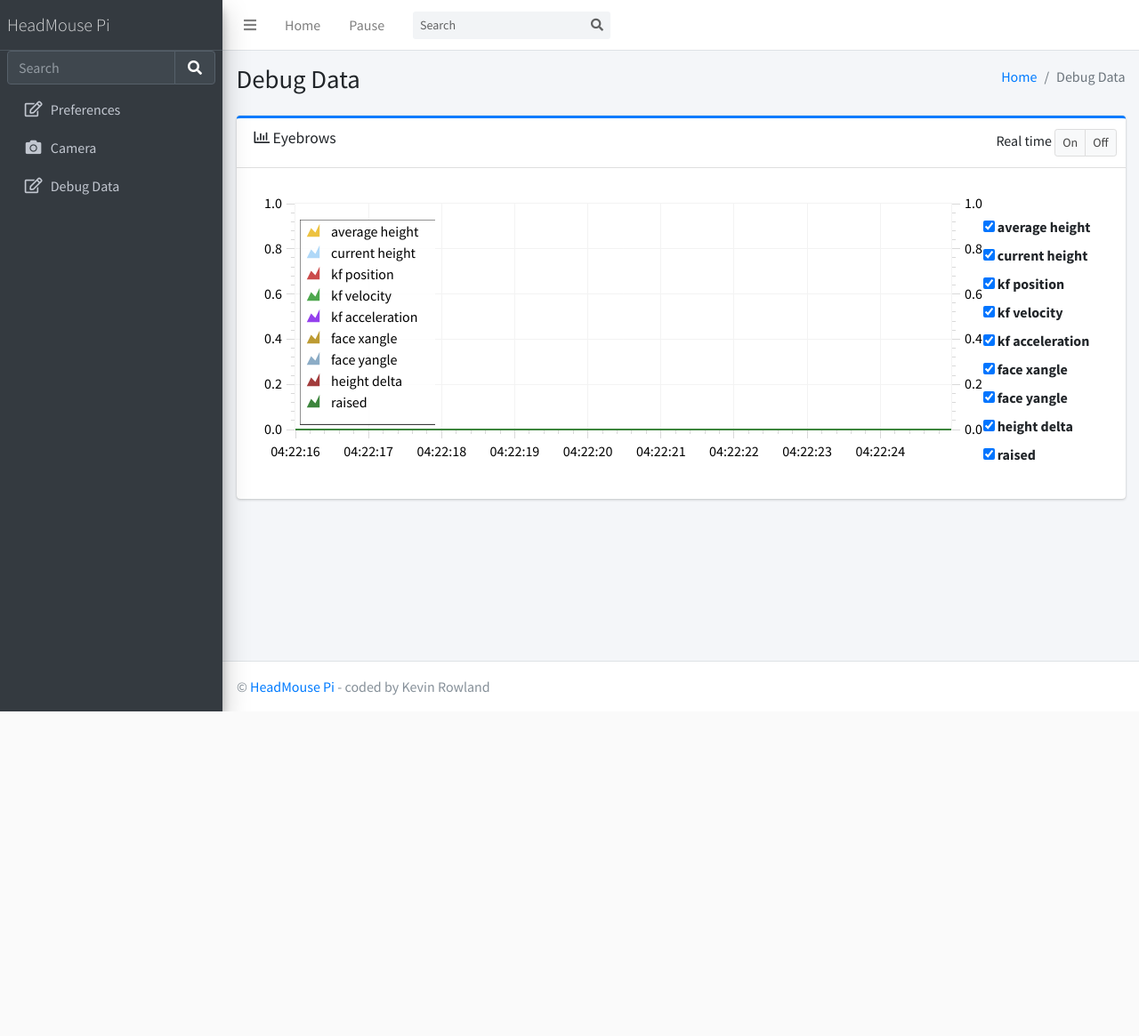
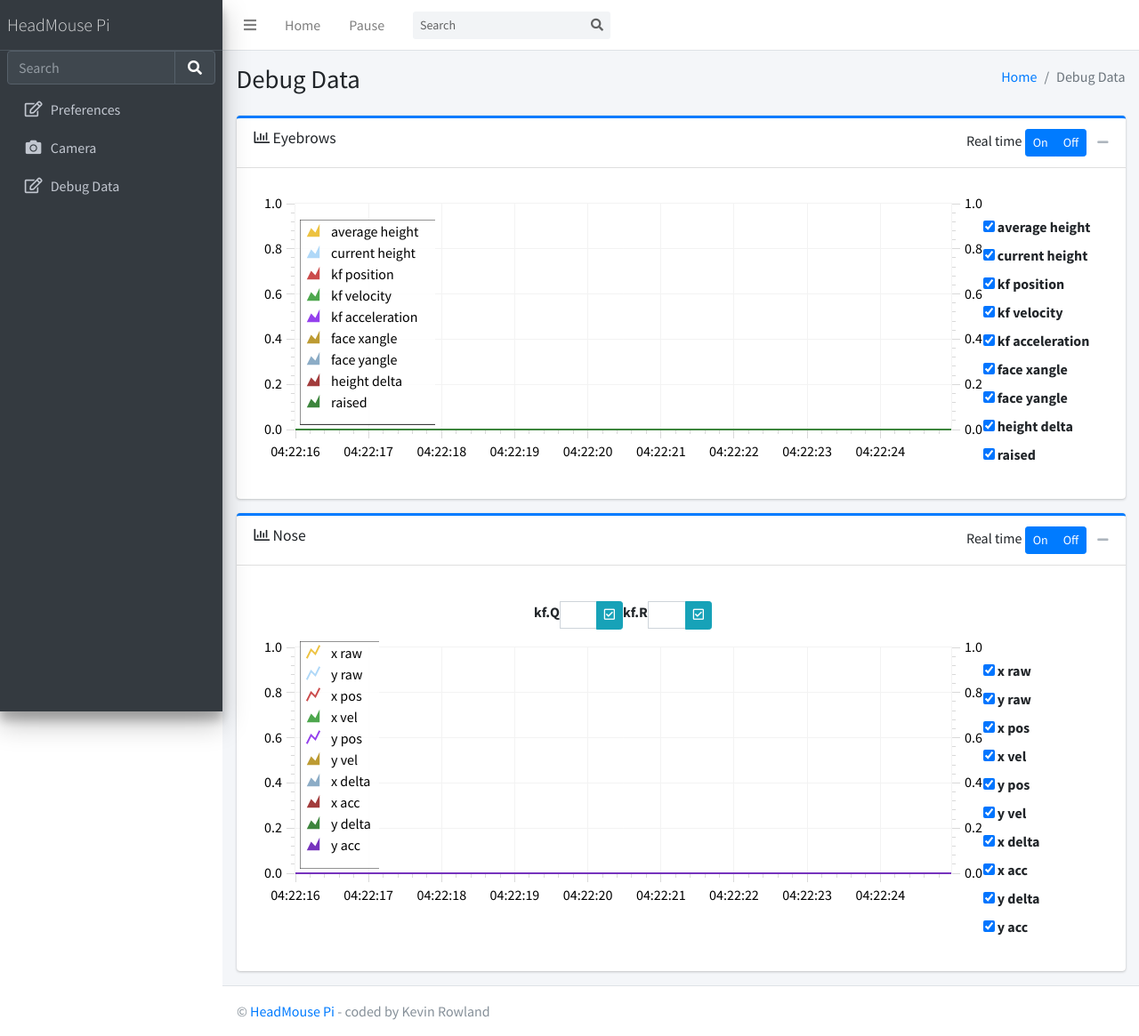
Before and after one commit to doudulac/HeadMouse-Pi, a Flask app: template webapp/home/templates/debug-data-graph.html in a window 1280 px wide. Shown: the whole page at 89% size. Before the commit the page ends 800 px from the top, so only its background shows below. Run offline with Flask 2, Linux system fonts and the light colour scheme; the template is opened without the code that fills it, so the values that code supplies are empty; parts of the project's set-up code (start-up, migrations or seed data) failed here and were passed over; some libraries are stand-ins or nearby versions.

Commit message:
add nose data chart
add webserver obj to face features
allow kf noise params to be modified
sync data emit with real time toggle
tweak brow raise detect params
update kalman filter on nose data

```diff
--- a/webapp/base/static/assets/js/pages/debug-data-graph.js
+++ b/webapp/base/static/assets/js/pages/debug-data-graph.js
@@ -11,9 +11,21 @@
     var dif_buf = [];
     var up_buf = [];
     var updateInterval = 30;   // ms
-    var realtime       = 'on'; //If == to on then fetch data every x seconds. else stop fetching
+    var realtime_brow       = 'off'; //If == to on then fetch data every x seconds. else stop fetching
 
-    var datasets = {
+    var xraw_buf = [];
+    var yraw_buf = [];
+    var xpos_buf = [];
+    var xvel_buf = [];
+    var ypos_buf = [];
+    var yvel_buf = [];
+    var xdelt_buf = [];
+    var xacc_buf = [];
+    var ydelt_buf = [];
+    var yacc_buf = [];
+    var realtime_nose       = 'off'; //If == to on then fetch data every x seconds. else stop fetching
+
+    var brow_dataset = {
         "average height": {
             xaxis: 1, yaxis: 1,
             label: "average height",
@@ -50,7 +62,7 @@
             data: fcy_buf,
         },
         "height delta": {
-            xaxis: 1, yaxis: 1,
+            xaxis: 1, yaxis: 2,
             label: "height delta",
             data: dif_buf,
         },
@@ -62,27 +74,88 @@
 
     };
 
+    var nose_dataset = {
+        "x raw": {
+            xaxis: 1, yaxis: 1,
+            label: "x raw",
+            lines: { fill: false },
+            data: xraw_buf,
+        },
+        "y raw": {
+            xaxis: 1, yaxis: 1,
+            label: "y raw",
+            lines: { fill: false },
+            data: yraw_buf,
+        },
+        "x pos": {
+            xaxis: 1, yaxis: 1,
+            label: "x pos",
+            lines: { fill: false },
+            data: xpos_buf,
+        },
+        "x vel": {
+            xaxis: 1, yaxis: 2,
+            label: "x vel",
+            data: xvel_buf,
+        },
+        "y pos": {
+            xaxis: 1, yaxis: 1,
+            label: "y pos",
+            lines: { fill: false },
+            data: ypos_buf,
+        },
+        "y vel": {
+            xaxis: 1, yaxis: 2,
+            label: "y vel",
+            data: yvel_buf,
+        },
+        "x delta": {
+            xaxis: 1, yaxis: 2,
+            label: "x delta",
+            data: xdelt_buf,
+        },
+        "x acc": {
+            xaxis: 1, yaxis: 2,
+            label: "x acc",
+            data: xacc_buf,
+        },
+        "y delta": {
+            xaxis: 1, yaxis: 2,
+            label: "y delta",
+            data: ydelt_buf,
+        },
+        "y acc": {
+            xaxis: 1, yaxis: 2,
+            label: "y acc",
+            data: yacc_buf,
+        },
+    };
+
+    var browSeriesContainer = $("#brow-series");
+    var noseSeriesContainer = $("#nose-series");
     var now = (new Date()).getTime();
-    $.each(datasets, function(key, val) {
+    var i = 0;
+    $.each(brow_dataset, function(key, val) {
         initData(now, val.data);
-    });
-
-    var i = 0;
-    $.each(datasets, function(key, val) {
         val.color = i;
         ++i;
+        browSeriesContainer.append("<br/><input type='checkbox' name='" + key +
+            "' checked='checked' id='id" + key + "'></input>" +
+            "&nbsp;<label for='id" + key + "'>"
+            + val.label + "</label>");
     });
-
-    // insert checkboxes
-    var choiceContainer = $("#choices");
-    $.each(datasets, function(key, val) {
-        choiceContainer.append("<br/><input type='checkbox' name='" + key +
+    i = 0;
+    $.each(nose_dataset, function(key, val) {
+        initData(now, val.data);
+        val.color = i;
+        ++i;
+        noseSeriesContainer.append("<br/><input type='checkbox' name='" + key +
             "' checked='checked' id='id" + key + "'></input>" +
             "&nbsp;<label for='id" + key + "'>"
             + val.label + "</label>");
     });
 
-    var eyebrow_plot = $.plot('#eyebrow', getData(),
+    var brow_plot = $.plot('#brow-chart', getBrowData(),
     {
         legend: {
             show: true,
@@ -111,24 +184,74 @@
         }],
     });
 
-    function getData() {
+    var nose_plot = $.plot('#nose-chart', getNoseData(),
+    {
+        legend: {
+            show: true,
+            position: "sw",
+        },
+        grid: {
+            borderColor: '#f3f3f3',
+            borderWidth: 1,
+            tickColor: '#f3f3f3',
+        },
+        series: {
+            color: '#3c8dbc',
+            lines: {
+                lineWidth: 2,
+                show: true,
+                fill: true,
+            },
+        },
+        yaxes: [{min: 0, max: 50,}, {position: "right"}],
+        xaxes: [{
+            mode: "time",
+            timeBase: "milliseconds",
+            timeformat: "%I:%M:%S",
+            timezone: "browser",
+            show: true,
+        }],
+    });
+
+    function getBrowData() {
         var data = [];
-        choiceContainer.find("input:checked").each(function () {
+        browSeriesContainer.find("input:checked").each(function () {
             var key = $(this).attr("name");
-            if (key && datasets[key]) {
-                data.push(datasets[key]);
+            if (key && brow_dataset[key]) {
+                data.push(brow_dataset[key]);
             }
         });
         return data;
     }
 
-    function update() {
-        eyebrow_plot.setData(getData());
-        eyebrow_plot.setupGrid(true);
-        eyebrow_plot.draw();
+    function getNoseData() {
+        var data = [];
+        noseSeriesContainer.find("input:checked").each(function () {
+            var key = $(this).attr("name");
+            if (key && nose_dataset[key]) {
+                data.push(nose_dataset[key]);
+            }
+        });
+        return data;
+    }
 
-        if (realtime === 'on') {
-          setTimeout(update, 30);
+    function update_brow() {
+        brow_plot.setData(getBrowData());
+        brow_plot.setupGrid(true);
+        brow_plot.draw();
+
+        if (realtime_brow === 'on') {
+          setTimeout(update_brow, updateInterval);
+        }
+    }
+
+    function update_nose() {
+        nose_plot.setData(getNoseData());
+        nose_plot.setupGrid(true);
+        nose_plot.draw();
+
+        if (realtime_nose === 'on') {
+          setTimeout(update_nose, updateInterval);
         }
     }
 
@@ -139,31 +262,63 @@
     }
 
     //INITIALIZE REALTIME DATA FETCHING
-    if (realtime === 'on') {
-        update();
+    if (realtime_brow === 'on') {
+        update_brow();
+    }
+    if (realtime_nose === 'on') {
+        update_nose();
     }
     //REALTIME TOGGLE
-    $('#realtime .btn').click(function () {
+    $('#realtime-brow .btn').click(function () {
         if ($(this).data('toggle') === 'on') {
-            realtime = 'on';
+            realtime_brow = 'on';
+            var now = (new Date()).getTime();
+            $.each(brow_dataset, function(key, val) {
+                initData(now, val.data);
+            });
+            socket.emit('toggle_debug_data', { brows: true });
         }
         else {
-            realtime = 'off';
+            realtime_brow = 'off';
+            socket.emit('toggle_debug_data', { brows: false });
         }
-        update();
+        update_brow();
+    });
+    $('#realtime-nose .btn').click(function () {
+        if ($(this).data('toggle') === 'on') {
+            realtime_nose = 'on';
+            var now = (new Date()).getTime();
+            $.each(nose_dataset, function(key, val) {
+                initData(now, val.data);
+            });
+            socket.emit('toggle_debug_data', { nose: true });
+        }
+        else {
+            realtime_nose = 'off';
+            socket.emit('toggle_debug_data', { nose: false });
+        }
+        update_nose();
     });
 
-    socket.on('eyebrows', function(data) {
+    $('#ns-kf-q-btn').click(function () {
+        socket.emit('ns_kf_update', { Q: $('#ns-kf-q').val(), R: $('#ns-kf-r').val() });
+    });
+
+    $('#ns-kf-r-btn').click(function () {
+        socket.emit('ns_kf_update', { Q: $('#ns-kf-q').val(), R: $('#ns-kf-r').val() });
+    });
+
+    socket.on('brow_data', function(data) {
         var now = (new Date()).getTime();
         var i = 0;
-        $.each(datasets, function(key, val) {
+        $.each(brow_dataset, function(key, val) {
             if (key === 'raised') {
                 var v = 0;
                 if (data[i] === 'up ') {
                     v = 5;
                 }
                 else if (data[i] === 'up+') {
-                    v = 10
+                    v = 10;
                 }
                 if (val.data.push([now, v]) > maxbuf) { val.data.shift(); }
             }
@@ -173,4 +328,13 @@
             ++i;
         });
     });
+
+    socket.on('nose_data', function(data) {
+        var now = (new Date()).getTime();
+        var i = 0;
+        $.each(nose_dataset, function(key, val) {
+            if (val.data.push([now, data[i]]) > maxbuf) { val.data.shift(); }
+            ++i;
+        });
+    });
 };
--- a/webapp/home/templates/debug-data-graph.html
+++ b/webapp/home/templates/debug-data-graph.html
@@ -1,6 +1,6 @@
 {% extends "layouts/base.html" %}
 
-{% block title %} Flot Charts {% endblock %}
+{% block title %} Debug Data {% endblock %}
 
 <!-- Element injected in the BODY element -->
 {% block body_class %} sidebar-mini layout-fixed {% endblock body_class %}
@@ -19,6 +19,12 @@
     .grid-container {
       display: grid;
       grid-template-columns: auto 130px;
+      padding: 10px;
+    }
+
+    .chart-opts-grid {
+      display: grid;
+      grid-template-columns: auto 100px 100px auto;
       padding: 10px;
     }
 
@@ -68,26 +74,86 @@
 
                   <div class="card-tools">
                     Real time
-                    <div class="btn-group" id="realtime" data-toggle="btn-toggle">
-                      <button type="button" class="btn btn-default btn-sm active" data-toggle="on">On</button>
-                      <button type="button" class="btn btn-default btn-sm" data-toggle="off">Off</button>
+                    <div class="btn-group" id="realtime-brow" data-toggle="btn-toggle">
+                      <button type="button" class="btn btn-primary btn-sm" data-toggle="on">On</button>
+                      <button type="button" class="btn btn-primary btn-sm" data-toggle="off">Off</button>
                     </div>
+                    <button type="button" class="btn btn-tool" data-card-widget="collapse">
+                        <i class="fas fa-minus"></i></button>
                   </div>
+                  <div class="card-tools">
+                </div>
                 </div>
                 <div class="card-body">
                   <div class="grid-container">
-                    <div id="eyebrow" style="height: 300px;"></div>
-                    <div id="choices"></div>
+                    <div id="brow-chart" style="height: 300px;"></div>
+                    <div id="brow-series"></div>
                   </div>
                 </div>
                 <!-- /.card-body-->
               </div>
               <!-- /.card -->
-
             </div>
             <!-- /.col -->
           </div>
           <!-- /.row -->
+
+          <div class="row">
+            <div class="col-12">
+              <!-- interactive chart -->
+              <div class="card card-primary card-outline">
+                <div class="card-header">
+                  <h3 class="card-title">
+                    <i class="far fa-chart-bar"></i>
+                    Nose
+                  </h3>
+
+                  <div class="card-tools">
+                    Real time
+                    <div class="btn-group" id="realtime-nose" data-toggle="btn-toggle">
+                      <button type="button" class="btn btn-primary btn-sm" data-toggle="on">On</button>
+                      <button type="button" class="btn btn-primary btn-sm" data-toggle="off">Off</button>
+                    </div>
+                    <button type="button" class="btn btn-tool" data-card-widget="collapse">
+                        <i class="fas fa-minus"></i></button>
+                  </div>
+                  <div class="card-tools">
+                </div>
+                </div>
+                <div class="card-body">
+                  <div class="grid-container">
+                    <div class="chart-opts-grid">
+                      <div></div>
+                      <div class="input-group input-group-sm">
+                        <label for="ns-kf-q">kf.Q</label>
+                        <input type="text" class="form-control" id="ns-kf-q" value="{{ nskfQ }}">
+                        <span class="input-group-append">
+                          <button type="button" class="btn btn-info btn-flat" id="ns-kf-q-btn">
+                            <i class="far fa-check-square"></i></button>
+                        </span>
+                      </div>
+                      <div class="input-group input-group-sm">
+                        <label for="ns-kf-r">kf.R</label>
+                        <input type="text" class="form-control" id="ns-kf-r" value="{{ nskfR }}">
+                        <span class="input-group-append">
+                          <button type="button" class="btn btn-info btn-flat" id="ns-kf-r-btn">
+                            <i class="far fa-check-square"></i></button>
+                        </span>
+                      </div>
+                    </div>
+                    <div></div>
+                    <div id="nose-chart" style="height: 300px;"></div>
+                    <div id="nose-series"></div>
+                  </div>
+                </div>
+                <!-- /.card-body-->
+              </div>
+              <!-- /.card -->
+            </div>
+            <!-- /.col -->
+          </div>
+          <!-- /.row -->
+
         </div><!-- /.container-fluid -->
       </section>
 
```
Also changed, not shown: headmouse.py (+116 -38 lines), webapp/base/routes.py (+8 -0 lines).
